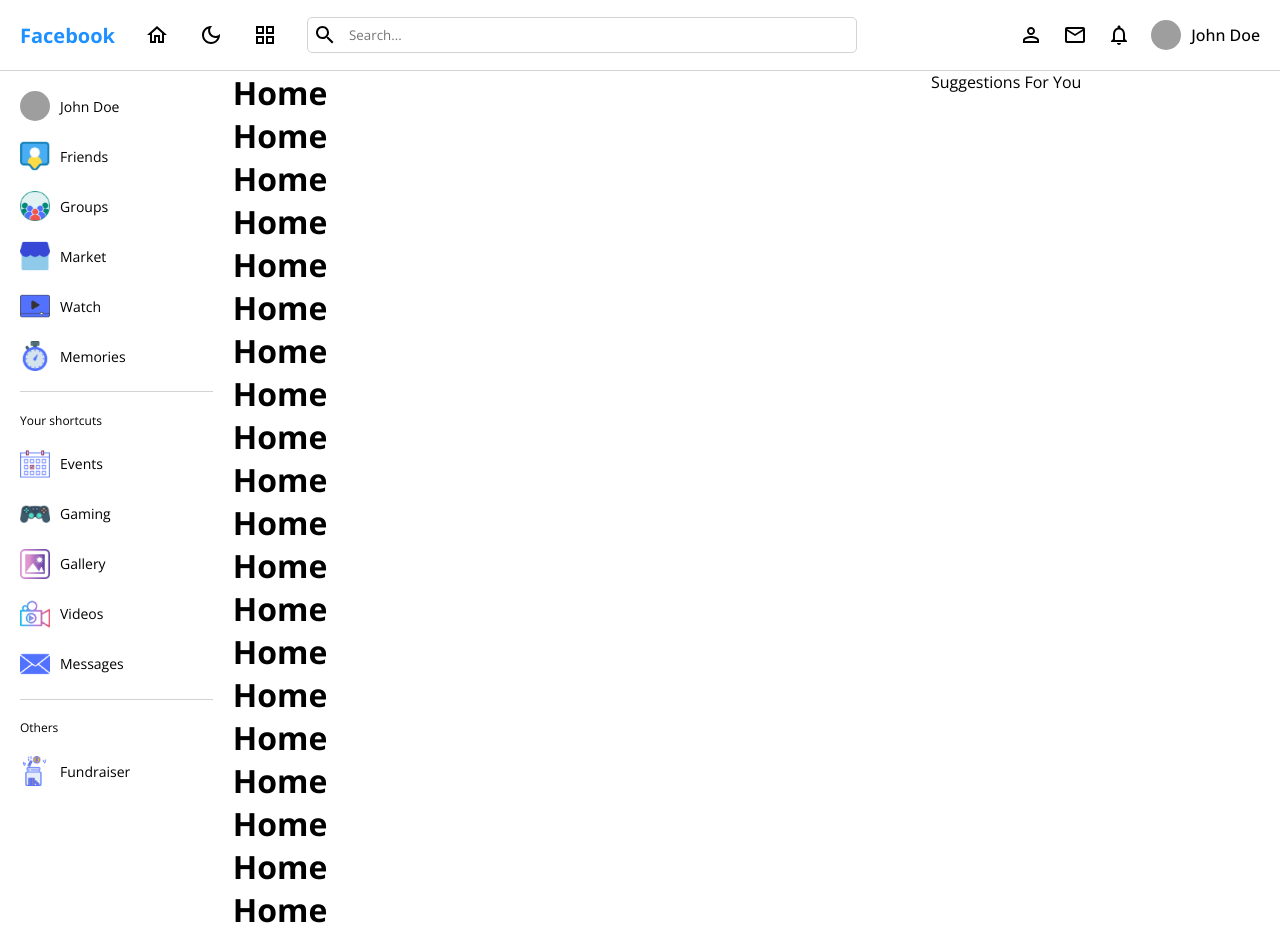
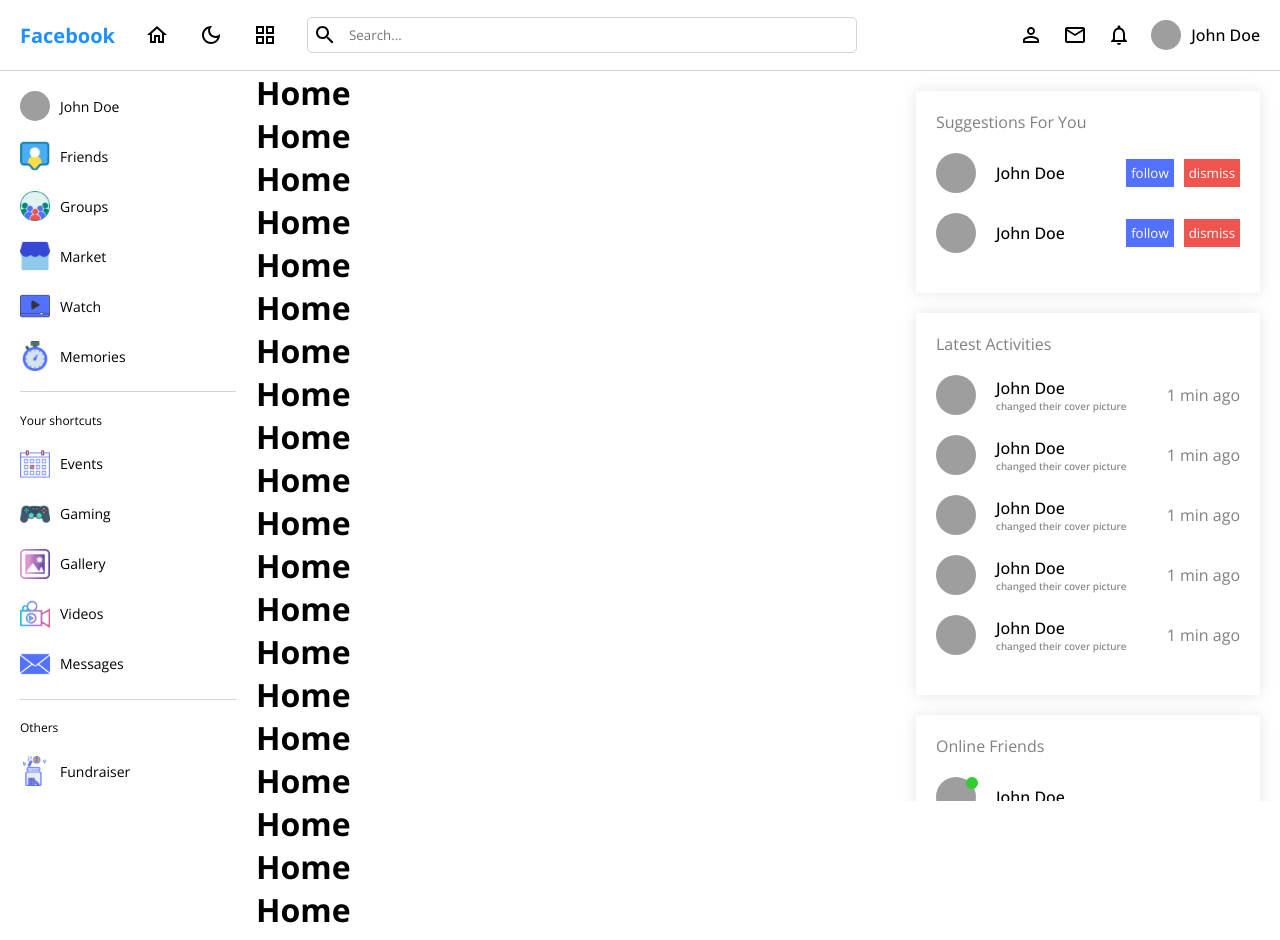
Before and after one commit to Mridu-devs/Facebook, a React (Create React App) app: page / in a window 1280 px wide. Shown: the top 940 px of the page. Built offline with nearby package versions, Linux system fonts and the light colour scheme; grey boxes are pictures that could not be loaded.

Commit message:
right bar created

```diff
--- a/src/App.js
+++ b/src/App.js
@@ -16,7 +16,7 @@
 
         <div style={{ display: "flex" }}>
           <LeftBar />
-          <div style={{ flex: 6 }}>
+          <div style={{ flex: 5 }}>
             <Outlet />
           </div>
 
--- a/src/components/rightBar/RightBar.jsx
+++ b/src/components/rightBar/RightBar.jsx
@@ -4,7 +4,156 @@
   return (
     <div className="rightBar">
       <div className="container">
-        <span>Suggestions For You</span>
+        <div className="item">
+          <span>Suggestions For You</span>
+          <div className="user">
+            <div className="userInfo">
+              <img
+                src="https://images.pexels.com/photos/3228727/pexels-photo-3228727.jpeg?auto=compress&cs=tinysrgb&w=1600"
+                alt=""
+              />
+              <span>John Doe</span>
+            </div>
+            <div className="buttons">
+              <button>follow</button>
+              <button>dismiss</button>
+            </div>
+          </div>
+          <div className="user">
+            <div className="userInfo">
+              <img
+                src="https://images.pexels.com/photos/3228727/pexels-photo-3228727.jpeg?auto=compress&cs=tinysrgb&w=1600"
+                alt=""
+              />
+              <span>John Doe</span>
+            </div>
+            <div className="buttons">
+              <button>follow</button>
+              <button>dismiss</button>
+            </div>
+          </div>
+        </div>
+        <div className="item">
+          <span>Latest Activities</span>
+          <div className="user">
+            <div className="userInfo">
+              <img
+                src="https://images.pexels.com/photos/3228727/pexels-photo-3228727.jpeg?auto=compress&cs=tinysrgb&w=1600"
+                alt=""
+              />
+              <p>
+                <span>John Doe</span>
+                <span>changed their cover picture</span>
+              </p>
+            </div>
+            <span>1 min ago</span>
+          </div>
+          <div className="user">
+            <div className="userInfo">
+              <img
+                src="https://images.pexels.com/photos/3228727/pexels-photo-3228727.jpeg?auto=compress&cs=tinysrgb&w=1600"
+                alt=""
+              />
+              <p>
+                <span>John Doe</span>
+                <span>changed their cover picture</span>
+              </p>
+            </div>
+            <span>1 min ago</span>
+          </div>
+          <div className="user">
+            <div className="userInfo">
+              <img
+                src="https://images.pexels.com/photos/3228727/pexels-photo-3228727.jpeg?auto=compress&cs=tinysrgb&w=1600"
+                alt=""
+              />
+              <p>
+                <span>John Doe</span>
+                <span>changed their cover picture</span>
+              </p>
+            </div>
+            <span>1 min ago</span>
+          </div>
+          <div className="user">
+            <div className="userInfo">
+              <img
+                src="https://images.pexels.com/photos/3228727/pexels-photo-3228727.jpeg?auto=compress&cs=tinysrgb&w=1600"
+                alt=""
+              />
+              <p>
+                <span>John Doe</span>
+                <span>changed their cover picture</span>
+              </p>
+            </div>
+            <span>1 min ago</span>
+          </div>
+          <div className="user">
+            <div className="userInfo">
+              <img
+                src="https://images.pexels.com/photos/3228727/pexels-photo-3228727.jpeg?auto=compress&cs=tinysrgb&w=1600"
+                alt=""
+              />
+              <p>
+                <span>John Doe</span>
+                <span>changed their cover picture</span>
+              </p>
+            </div>
+            <span>1 min ago</span>
+          </div>
+        </div>
+        <div className="item">
+          <span>Online Friends</span>
+          <div className="user">
+            <div className="userInfo">
+              <img
+                src="https://images.pexels.com/photos/3228727/pexels-photo-3228727.jpeg?auto=compress&cs=tinysrgb&w=1600"
+                alt=""
+              />
+              <div className="online" />
+              <span>John Doe</span>
+            </div>
+          </div>
+          <div className="user">
+            <div className="userInfo">
+              <img
+                src="https://images.pexels.com/photos/3228727/pexels-photo-3228727.jpeg?auto=compress&cs=tinysrgb&w=1600"
+                alt=""
+              />
+              <div className="online" />
+              <span>John Doe</span>
+            </div>
+          </div>
+          <div className="user">
+            <div className="userInfo">
+              <img
+                src="https://images.pexels.com/photos/3228727/pexels-photo-3228727.jpeg?auto=compress&cs=tinysrgb&w=1600"
+                alt=""
+              />
+              <div className="online" />
+              <span>John Doe</span>
+            </div>
+          </div>
+          <div className="user">
+            <div className="userInfo">
+              <img
+                src="https://images.pexels.com/photos/3228727/pexels-photo-3228727.jpeg?auto=compress&cs=tinysrgb&w=1600"
+                alt=""
+              />
+              <div className="online" />
+              <span>John Doe</span>
+            </div>
+          </div>
+          <div className="user">
+            <div className="userInfo">
+              <img
+                src="https://images.pexels.com/photos/3228727/pexels-photo-3228727.jpeg?auto=compress&cs=tinysrgb&w=1600"
+                alt=""
+              />
+              <div className="online" />
+              <span>John Doe</span>
+            </div>
+          </div>
+        </div>
       </div>
     </div>
   );
--- a/src/components/rightBar/rightbar.scss
+++ b/src/components/rightBar/rightbar.scss
@@ -8,4 +8,88 @@
   &::-webkit-scrollbar {
     display: none;
   }
+
+  .container {
+    padding: 20px;
+
+    .item {
+      -webkit-box-shadow: 0px 0px 15px 1px rgba(0, 0, 0, 0.09);
+      -moz-box-shadow: 0px 0px 15px 1px rgba(0, 0, 0, 0.09);
+      box-shadow: 0px 0px 15px 1px rgba(0, 0, 0, 0.09);
+      padding: 20px;
+      margin-bottom: 20px;
+      span {
+        color: gray;
+      }
+      .user {
+        display: flex;
+        align-items: center;
+        justify-content: space-between;
+        margin: 20px 0px;
+        gap: 5px;
+
+        .userInfo {
+          display: flex;
+          align-items: center;
+          gap: 20px;
+          position: relative;
+
+          img {
+            height: 40px;
+            width: 40px;
+            border-radius: 50%;
+            object-fit: cover;
+          }
+
+          .online {
+            width: 12px;
+            height: 12px;
+            border-radius: 50%;
+            background-color: limegreen;
+            position: absolute;
+            top: 0;
+            left: 30px;
+          }
+
+          p {
+            display: flex;
+            flex-direction: column;
+
+            span {
+              &:last-child {
+                font-size: 10px;
+                color: gray;
+              }
+            }
+          }
+
+          span {
+            font-weight: 500;
+            color: black;
+          }
+        }
+
+        .buttons {
+          display: flex;
+          align-items: center;
+          gap: 10px;
+
+          button {
+            border: none;
+            padding: 5px;
+            color: white;
+            cursor: pointer;
+
+            &:first-child {
+              background-color: #5271ff;
+            }
+
+            &:last-child {
+              background-color: #f0544f;
+            }
+          }
+        }
+      }
+    }
+  }
 }
```
